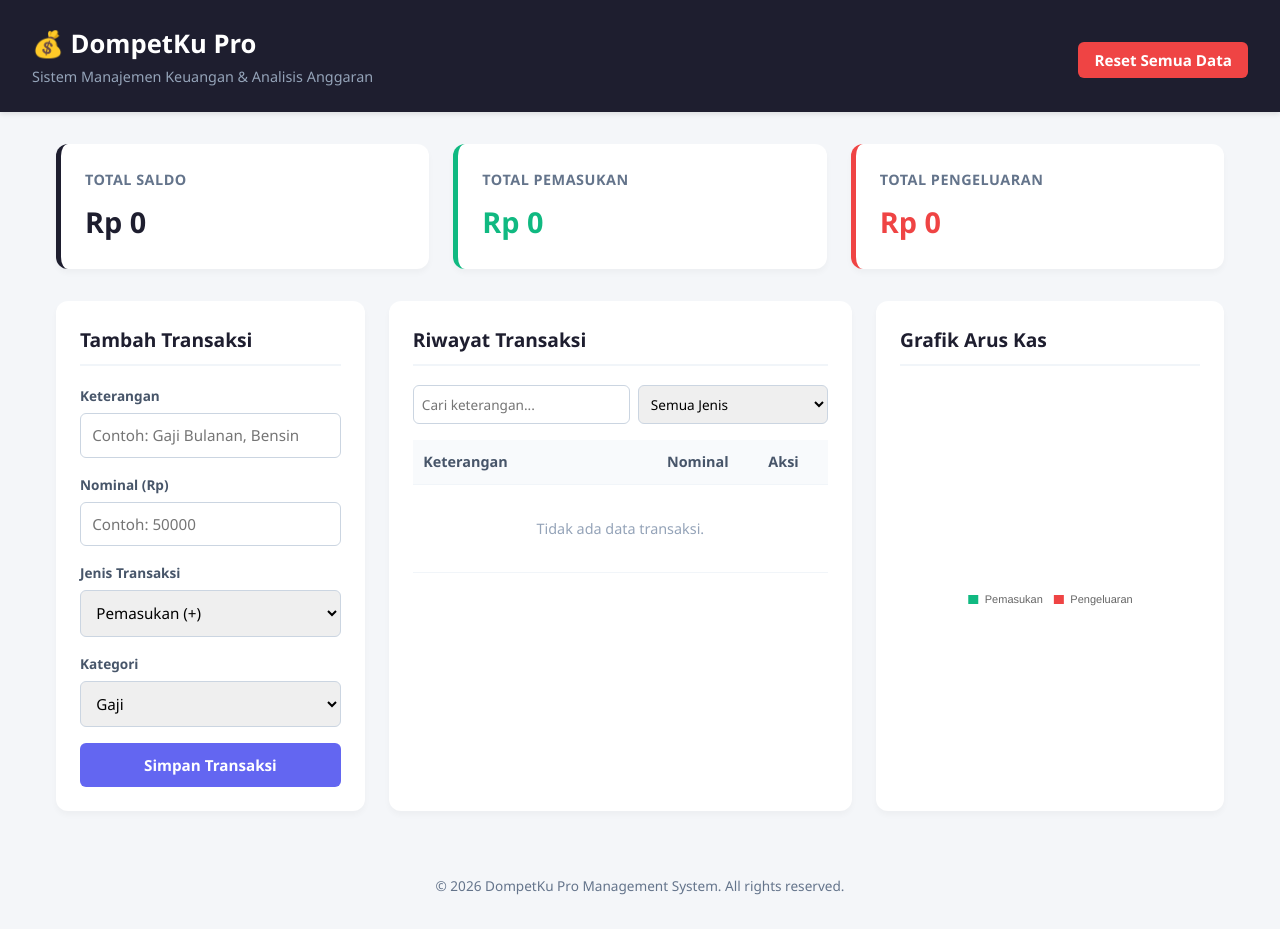
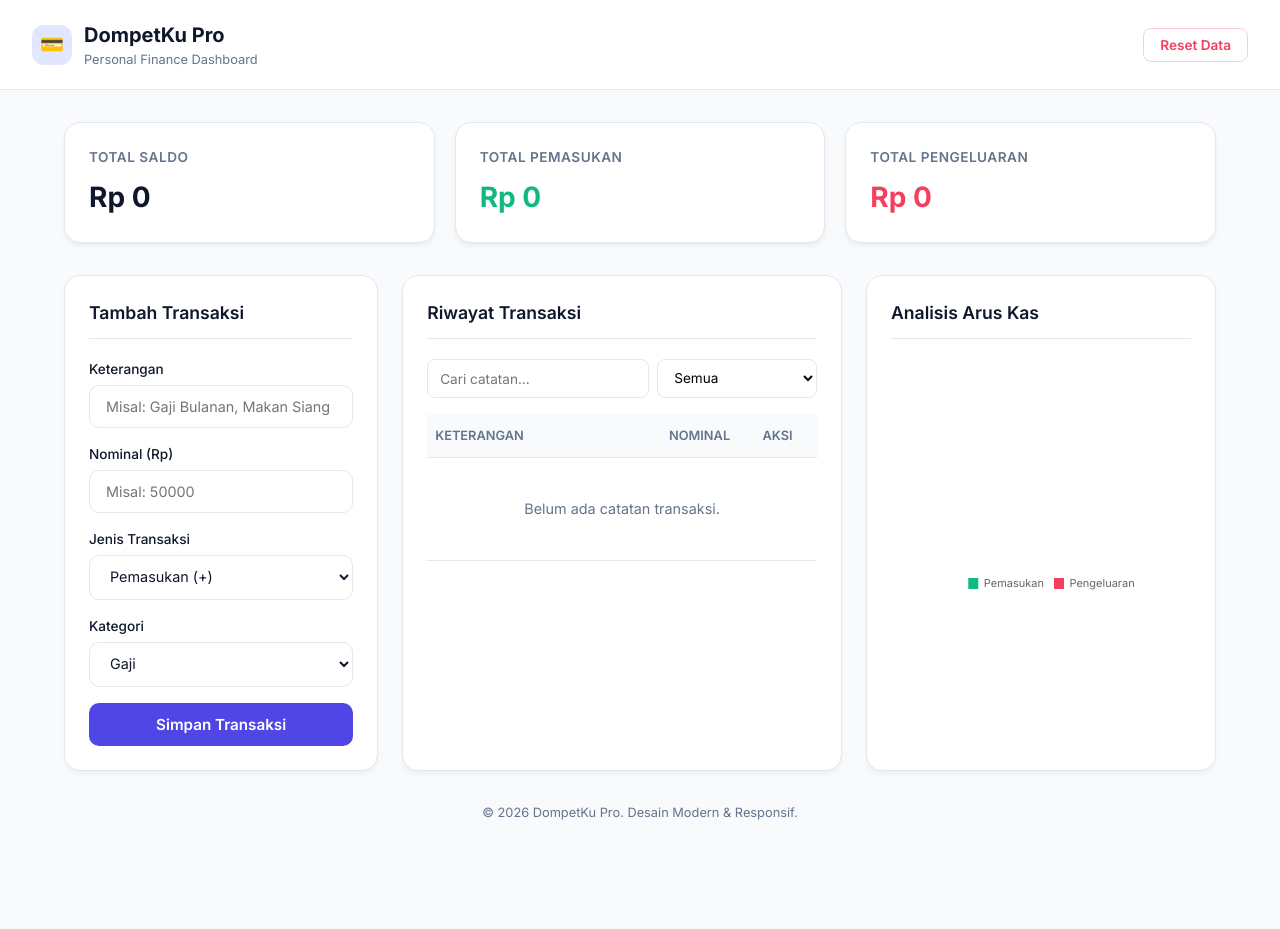
Before and after one commit to ethernallouis-afk/project-6, a plain HTML site: page index.html in a window 1280 px wide. After the commit the page ends 902 px from the top, so only its background shows below. Drawn offline with nearby package versions, Linux system fonts and the light colour scheme.

Commit message:
Update index.html

```diff
--- a/index.html
+++ b/index.html
@@ -3,88 +3,133 @@
 <head>
     <meta charset="UTF-8">
     <meta name="viewport" content="width=device-width, initial-scale=1.0">
-    <title>DompetKu Pro - Sistem Manajemen Keuangan</title>
-    <!-- Masukkan Chart.js untuk Grafik Visual -->
+    <title>DompetKu Pro - Modern Finance System</title>
+    <!-- Google Fonts Inter -->
+    <link href="https://fonts.googleapis.com/css2?family=Inter:wght@400;500;600;700&display=swap" rel="stylesheet">
+    <!-- Chart.js -->
     <script src="https://cdn.jsdelivr.net/npm/chart.js"></script>
     <style>
+        :root {
+            --primary: #4f46e5;
+            --primary-hover: #4338ca;
+            --success: #10b981;
+            --danger: #f43f5e;
+            --bg-main: #f8fafc;
+            --bg-card: #ffffff;
+            --text-main: #0f172a;
+            --text-muted: #64748b;
+            --border: #e2e8f0;
+            --radius: 16px;
+        }
+
         * {
             margin: 0;
             padding: 0;
             box-sizing: border-box;
-            font-family: 'Segoe UI', Tahoma, Geneva, Verdana, sans-serif;
+            font-family: 'Inter', sans-serif;
         }
 
         body {
-            background-color: #f4f6f9;
-            color: #333;
-            line-height: 1.6;
+            background-color: var(--bg-main);
+            color: var(--text-main);
+            line-height: 1.5;
+            padding-bottom: 3rem;
         }
 
+        /* Modern Header */
         header {
-            background: #1e1e2f;
-            color: white;
-            padding: 1.5rem 2rem;
+            background: var(--bg-card);
+            border-bottom: 1px solid var(--border);
+            padding: 1.25rem 2rem;
             display: flex;
             justify-content: space-between;
             align-items: center;
-            box-shadow: 0 2px 5px rgba(0,0,0,0.1);
+            position: sticky;
+            top: 0;
+            z-index: 100;
+        }
+
+        .logo-area {
+            display: flex;
+            align-items: center;
+            gap: 0.75rem;
+        }
+
+        .logo-icon {
+            background: #e0e7ff;
+            color: var(--primary);
+            width: 40px;
+            height: 40px;
+            display: flex;
+            align-items: center;
+            justify-content: center;
+            border-radius: 12px;
+            font-size: 1.2rem;
+            font-weight: bold;
         }
 
         header h1 {
-            font-size: 1.6rem;
+            font-size: 1.25rem;
+            font-weight: 700;
+            color: var(--text-main);
         }
 
         header p {
-            color: #94a3b8;
-            font-size: 0.9rem;
+            font-size: 0.8rem;
+            color: var(--text-muted);
         }
 
         .container {
             max-width: 1200px;
             margin: 2rem auto;
-            padding: 0 1rem;
+            padding: 0 1.5rem;
         }
 
-        /* Kartu Ringkasan */
+        /* Summary Cards */
         .summary-grid {
             display: grid;
             grid-template-columns: repeat(auto-fit, minmax(280px, 1fr));
-            gap: 1.5rem;
+            gap: 1.25rem;
             margin-bottom: 2rem;
         }
 
         .card {
-            background: white;
+            background: var(--bg-card);
             padding: 1.5rem;
-            border-radius: 12px;
-            box-shadow: 0 4px 6px rgba(0,0,0,0.03);
-            border-left: 5px solid #1e1e2f;
+            border-radius: var(--radius);
+            box-shadow: 0 4px 6px -1px rgba(0, 0, 0, 0.05), 0 2px 4px -1px rgba(0, 0, 0, 0.03);
+            border: 1px solid var(--border);
+            position: relative;
+            overflow: hidden;
+            transition: transform 0.2s;
         }
 
-        .card.income { border-left-color: #10b981; }
-        .card.expense { border-left-color: #ef4444; }
+        .card:hover {
+            transform: translateY(-3px);
+        }
 
         .card h3 {
-            font-size: 0.9rem;
-            color: #64748b;
+            font-size: 0.85rem;
+            font-weight: 600;
+            color: var(--text-muted);
             margin-bottom: 0.5rem;
             text-transform: uppercase;
             letter-spacing: 0.5px;
         }
 
         .card .amount {
-            font-size: 1.8rem;
-            font-weight: bold;
+            font-size: 1.75rem;
+            font-weight: 700;
         }
 
-        .card.balance .amount { color: #1e1e2f; }
-        .card.income .amount { color: #10b981; }
-        .card.expense .amount { color: #ef4444; }
+        .card.balance .amount { color: var(--text-main); }
+        .card.income .amount { color: var(--success); }
+        .card.expense .amount { color: var(--danger); }
 
-        /* Grid Utama */
+        /* Main Grid Layout */
         .main-grid {
             display: grid;
-            grid-template-columns: 1fr 1.5fr 1fr;
+            grid-template-columns: 1fr 1.4fr 1fr;
             gap: 1.5rem;
         }
 
@@ -95,68 +140,84 @@
         }
 
         .panel {
-            background: white;
+            background: var(--bg-card);
             padding: 1.5rem;
-            border-radius: 12px;
-            box-shadow: 0 4px 6px rgba(0,0,0,0.03);
+            border-radius: var(--radius);
+            box-shadow: 0 4px 6px -1px rgba(0, 0, 0, 0.05);
+            border: 1px solid var(--border);
         }
 
         .panel h2 {
-            font-size: 1.2rem;
-            margin-bottom: 1.2rem;
-            color: #1e1e2f;
-            border-bottom: 2px solid #f1f5f9;
-            padding-bottom: 0.5rem;
+            font-size: 1.1rem;
+            font-weight: 600;
+            margin-bottom: 1.25rem;
+            color: var(--text-main);
             display: flex;
             justify-content: space-between;
             align-items: center;
+            border-bottom: 1px solid var(--border);
+            padding-bottom: 0.75rem;
         }
 
-        /* Form Styling */
+        /* Form Controls Modern */
         .form-group {
             margin-bottom: 1rem;
         }
 
         .form-group label {
             display: block;
-            margin-bottom: 0.4rem;
-            font-weight: 600;
+            margin-bottom: 0.35rem;
+            font-weight: 500;
             font-size: 0.85rem;
-            color: #475569;
+            color: var(--text-main);
         }
 
         .form-group input, .form-group select {
             width: 100%;
-            padding: 0.7rem;
-            border: 1px solid #cbd5e1;
-            border-radius: 6px;
-            font-size: 0.95rem;
+            padding: 0.75rem 1rem;
+            border: 1px solid var(--border);
+            border-radius: 10px;
+            font-size: 0.9rem;
+            background: #fff;
+            color: var(--text-main);
+            transition: all 0.2s;
         }
 
         .form-group input:focus, .form-group select:focus {
             outline: none;
-            border-color: #6366f1;
-            box-shadow: 0 0 0 3px rgba(99, 102, 241, 0.15);
+            border-color: var(--primary);
+            box-shadow: 0 0 0 3px rgba(79, 70, 229, 0.15);
         }
 
         .btn {
-            background: #6366f1;
+            background: var(--primary);
             color: white;
             border: none;
             padding: 0.75rem 1rem;
             width: 100%;
-            border-radius: 6px;
+            border-radius: 10px;
             font-size: 0.95rem;
-            font-weight: bold;
+            font-weight: 600;
             cursor: pointer;
-            transition: background 0.3s;
+            transition: background 0.2s;
         }
 
-        .btn:hover { background: #4f46e5; }
-        .btn-danger { background: #ef4444; margin-top: 0.5rem; }
-        .btn-danger:hover { background: #dc2626; }
+        .btn:hover { background: var(--primary-hover); }
 
-        /* Filter & Search Riwayat */
+        .btn-outline-danger {
+            background: transparent;
+            color: var(--danger);
+            border: 1px solid #fecdd3;
+            padding: 0.5rem 1rem;
+            border-radius: 8px;
+            font-size: 0.85rem;
+            font-weight: 600;
+            cursor: pointer;
+            transition: all 0.2s;
+        }
+        .btn-outline-danger:hover { background: #fff1f2; }
+
+        /* Filter & Search */
         .filter-box {
             display: flex;
             gap: 0.5rem;
@@ -164,16 +225,17 @@
         }
 
         .filter-box input, .filter-box select {
-            padding: 0.5rem;
-            border: 1px solid #cbd5e1;
-            border-radius: 6px;
+            padding: 0.6rem 0.75rem;
+            border: 1px solid var(--border);
+            border-radius: 8px;
             font-size: 0.85rem;
             flex: 1;
+            background: #fff;
         }
 
-        /* Tabel Transaksi */
+        /* Modern Table */
         .table-responsive {
-            max-height: 350px;
+            max-height: 340px;
             overflow-y: auto;
         }
 
@@ -185,73 +247,93 @@
         }
 
         th, td {
-            padding: 0.65rem;
-            border-bottom: 1px solid #f1f5f9;
+            padding: 0.75rem 0.5rem;
+            border-bottom: 1px solid var(--border);
         }
 
         th {
             background: #f8fafc;
-            color: #475569;
+            color: var(--text-muted);
+            font-weight: 600;
             position: sticky;
             top: 0;
+            font-size: 0.8rem;
+            text-transform: uppercase;
+        }
+
+        tbody tr {
+            transition: background 0.15s;
+        }
+
+        tbody tr:hover {
+            background: #f8fafc;
         }
 
         .text-right { text-align: right; }
         .text-center { text-align: center; }
 
-        .badge-income { color: #10b981; font-weight: bold; }
-        .badge-expense { color: #ef4444; font-weight: bold; }
+        .badge-income { color: var(--success); font-weight: 600; }
+        .badge-expense { color: var(--danger); font-weight: 600; }
 
         .category-tag {
-            font-size: 0.75rem;
+            font-size: 0.7rem;
             background: #f1f5f9;
-            padding: 0.2rem 0.5rem;
-            border-radius: 4px;
-            color: #64748b;
+            padding: 0.15rem 0.5rem;
+            border-radius: 6px;
+            color: var(--text-muted);
+            font-weight: 500;
             display: inline-block;
-            margin-top: 0.2rem;
+            margin-top: 0.15rem;
         }
 
         .btn-delete {
-            background: #fee2e2;
-            color: #ef4444;
+            background: #fff1f2;
+            color: var(--danger);
             border: none;
-            padding: 0.25rem 0.5rem;
-            border-radius: 4px;
+            width: 28px;
+            height: 28px;
+            border-radius: 6px;
             cursor: pointer;
-            font-size: 0.75rem;
-            font-weight: bold;
+            font-size: 0.85rem;
+            display: inline-flex;
+            align-items: center;
+            justify-content: center;
+            transition: background 0.2s;
         }
 
-        .btn-delete:hover { background: #fca5a5; color: white; }
+        .btn-delete:hover { background: var(--danger); color: white; }
 
         .empty-state {
             text-align: center;
-            color: #94a3b8;
-            padding: 2rem 0;
+            color: var(--text-muted);
+            padding: 2.5rem 0;
+            font-size: 0.9rem;
         }
 
+        /* Footer */
         footer {
             text-align: center;
-            padding: 2rem;
-            color: #64748b;
-            font-size: 0.85rem;
-            margin-top: 2rem;
+            padding: 2rem 0 0;
+            color: var(--text-muted);
+            font-size: 0.8rem;
         }
     </style>
 </head>
 <body>
 
     <header>
-        <div>
-            <h1>💰 DompetKu Pro</h1>
-            <p>Sistem Manajemen Keuangan & Analisis Anggaran</p>
+        <div class="logo-area">
+            <div class="logo-icon">💳</div>
+            <div>
+                <h1>DompetKu Pro</h1>
+                <p>Personal Finance Dashboard</p>
+            </div>
         </div>
-        <button class="btn btn-danger" style="width: auto; padding: 0.5rem 1rem;" onclick="resetAllData()">Reset Semua Data</button>
+        <button class="btn-outline-danger" onclick="resetAllData()">Reset Data</button>
     </header>
 
     <div class="container">
-        <!-- Ringkasan Saldo -->
+        <!-- Kartu Ringkasan -->
         <div class="summary-grid">
             <div class="card balance">
                 <h3>Total Saldo</h3>
@@ -267,19 +349,19 @@
             </div>
         </div>
 
-        <!-- Konten Utama (Grid 3 Kolom) -->
+        <!-- Layout Utama -->
         <div class="main-grid">
-            <!-- 1. Form Input Transaksi -->
+            <!-- Panel 1: Form Input -->
             <div class="panel">
                 <h2>Tambah Transaksi</h2>
                 <form id="transactionForm" onsubmit="addTransaction(event)">
                     <div class="form-group">
                         <label for="description">Keterangan</label>
-                        <input type="text" id="description" required placeholder="Contoh: Gaji Bulanan, Bensin">
+                        <input type="text" id="description" required placeholder="Misal: Gaji Bulanan, Makan Siang">
                     </div>
                     <div class="form-group">
                         <label for="amount">Nominal (Rp)</label>
-                        <input type="number" id="amount" required min="1" placeholder="Contoh: 50000">
+                        <input type="number" id="amount" required min="1" placeholder="Misal: 50000">
                     </div>
                     <div class="form-group">
                         <label for="type">Jenis Transaksi</label>
@@ -291,24 +373,22 @@
                     <div class="form-group">
                         <label for="category">Kategori</label>
                         <select id="category">
-                            <option value="Gaji">Gaji / Pendapatan</option>
-                            <option value="Bonus">Bonus / Hadiah</option>
-                            <option value="Lainnya">Lainnya</option>
+                            <!-- Diisi dinamis via JS -->
                         </select>
                     </div>
                     <button type="submit" class="btn">Simpan Transaksi</button>
                 </form>
             </div>
 
-            <!-- 2. Riwayat Transaksi & Filter -->
+            <!-- Panel 2: Riwayat & Filter -->
             <div class="panel">
                 <h2>Riwayat Transaksi</h2>
                 <div class="filter-box">
-                    <input type="text" id="searchInput" placeholder="Cari keterangan..." onkeyup="filterTransactions()">
+                    <input type="text" id="searchInput" placeholder="Cari catatan..." onkeyup="filterTransactions()">
                     <select id="filterType" onchange="filterTransactions()">
-                        <option value="all">Semua Jenis</option>
-                        <option value="income">Pemasukan</option>
-                        <option value="expense">Pengeluaran</option>
+                        <option value="all">Semua</option>
+                        <option value="income">Masuk</option>
+                        <option value="expense">Keluar</option>
                     </select>
                 </div>
                 <div class="table-responsive">
@@ -321,34 +401,33 @@
                             </tr>
                         </thead>
                         <tbody id="transactionList">
-                            <!-- Data dimuat dinamis -->
+                            <!-- Data dinamis -->
                         </tbody>
                     </table>
                 </div>
             </div>
 
-            <!-- 3. Grafik Visual Keuangan -->
+            <!-- Panel 3: Grafik Keuangan -->
             <div class="panel">
-                <h2>Grafik Arus Kas</h2>
-                <div style="position: relative; height: 230px; display: flex; justify-content: center; align-items: center;">
+                <h2>Analisis Arus Kas</h2>
+                <div style="position: relative; height: 240px; display: flex; justify-content: center; align-items: center;">
                     <canvas id="financeChart"></canvas>
                 </div>
             </div>
         </div>
+
+        <footer>
+            <p>&copy; 2026 DompetKu Pro. Desain Modern & Responsif.</p>
+        </footer>
     </div>
 
-    <footer>
-        <p>&copy; 2026 DompetKu Pro Management System. All rights reserved.</p>
-    </footer>
-
     <script>
-        let transactions = JSON.parse(localStorage.getItem('transactions')) || [];
+        let transactions = JSON.parse(localStorage.getItem('transactions_modern')) || [];
         let financeChart = null;
 
-        // Opsi Kategori Berdasarkan Jenis
         const categories = {
-            income: ['Gaji', 'Bonus', 'Investasi', 'Penjualan', 'Lainnya (Masuk)'],
-            expense: ['Makanan & Minuman', 'Transportasi', 'Belanja Bulanan', 'Tagihan & Utilitas', 'Hiburan', 'Lainnya (Keluar)']
+            income: ['Gaji', 'Bonus', 'Investasi', 'Penjualan', 'Lainnya'],
+            expense: ['Makanan & Minuman', 'Transportasi', 'Belanja', 'Tagihan', 'Hiburan', 'Lainnya']
         };
 
         function updateCategoryOptions() {
@@ -364,10 +443,8 @@
             });
         }
 
-        // Tambah Transaksi
         function addTransaction(e) {
             e.preventDefault();
-
             const description = document.getElementById('description').value;
             const amount = parseFloat(document.getElementById('amount').value);
             const type = document.getElementById('type').value;
@@ -387,26 +464,23 @@
             updateCategoryOptions();
         }
 
-        // Hapus Item
         function deleteTransaction(id) {
             transactions = transactions.filter(item => item.id !== id);
             saveAndRefresh();
         }
 
-        // Reset Semua Data
         function resetAllData() {
-            if (confirm("Apakah Anda yakin ingin menghapus seluruh riwayat transaksi?")) {
+            if (confirm("Yakin ingin menghapus seluruh riwayat data?")) {
                 transactions = [];
                 saveAndRefresh();
             }
         }
 
         function saveAndRefresh() {
-            localStorage.setItem('transactions', JSON.stringify(transactions));
-            renderApp(transactions);
+            localStorage.setItem('transactions_modern', JSON.stringify(transactions));
+            renderApp();
         }
 
-        // Filter Pencarian & Tipe
         function filterTransactions() {
             const keyword = document.getElementById('searchInput').value.toLowerCase();
             const filterType = document.getElementById('filterType').value;
@@ -420,13 +494,12 @@
             renderTable(filtered);
         }
 
-        // Render Tabel Saja
         function renderTable(dataArray) {
             const list = document.getElementById('transactionList');
             list.innerHTML = '';
 
             if (dataArray.length === 0) {
-                list.innerHTML = `<tr><td colspan="3" class="empty-state">Tidak ada data transaksi.</td></tr>`;
+                list.innerHTML = `<tr><td colspan="3" class="empty-state">Belum ada catatan transaksi.</td></tr>`;
                 return;
             }
 
@@ -434,21 +507,20 @@
                 const tr = document.createElement('tr');
                 tr.innerHTML = `
                     <td>
-                        <strong>${item.description}</strong><br>
+                        <div style="font-weight: 500;">${item.description}</div>
                         <span class="category-tag">${item.category}</span>
                     </td>
                     <td class="text-right ${item.type === 'income' ? 'badge-income' : 'badge-expense'}">
                         ${item.type === 'income' ? '+' : '-'} Rp ${item.amount.toLocaleString('id-ID')}
                     </td>
                     <td class="text-center">
-                        <button class="btn-delete" onclick="deleteTransaction(${item.id})">Hapus</button>
+                        <button class="btn-delete" onclick="deleteTransaction(${item.id})" title="Hapus">×</button>
                     </td>
                 `;
                 list.appendChild(tr);
             });
         }
 
-        // Render Keseluruhan Aplikasi & Chart
         function renderApp() {
             renderTable(transactions);
 
@@ -469,13 +541,10 @@
             updateChart(totalIncome, totalExpense);
         }
 
-        // Update Grafik Chart.js
         function updateChart(income, expense) {
             const ctx = document.getElementById('financeChart').getContext('2d');
 
-            if (financeChart) {
-                financeChart.destroy();
-            }
+            if (financeChart) financeChart.destroy();
 
             financeChart = new Chart(ctx, {
                 type: 'doughnut',
@@ -483,8 +552,9 @@
                     labels: ['Pemasukan', 'Pengeluaran'],
                     datasets: [{
                         data: [income, expense],
-                        backgroundColor: ['#10b981', '#ef4444'],
-                        borderWidth: 2
+                        backgroundColor: ['#10b981', '#f43f5e'],
+                        borderWidth: 0,
+                        hoverOffset: 4
                     }]
                 },
                 options: {
@@ -493,14 +563,14 @@
                     plugins: {
                         legend: {
                             position: 'bottom',
-                            labels: { boxWidth: 12, font: { size: 11 } }
+                            labels: { boxWidth: 10, font: { family: 'Inter', size: 11 } }
                         }
-                    }
+                    },
+                    cutout: '70%'
                 }
             });
         }
 
-        // Jalankan saat pertama kali dimuat
         updateCategoryOptions();
         renderApp();
     </script>
```
